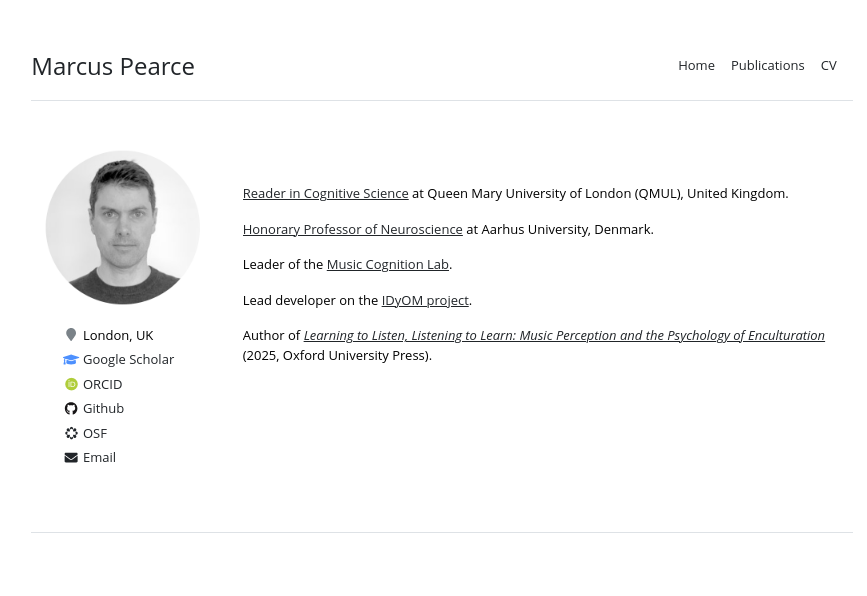
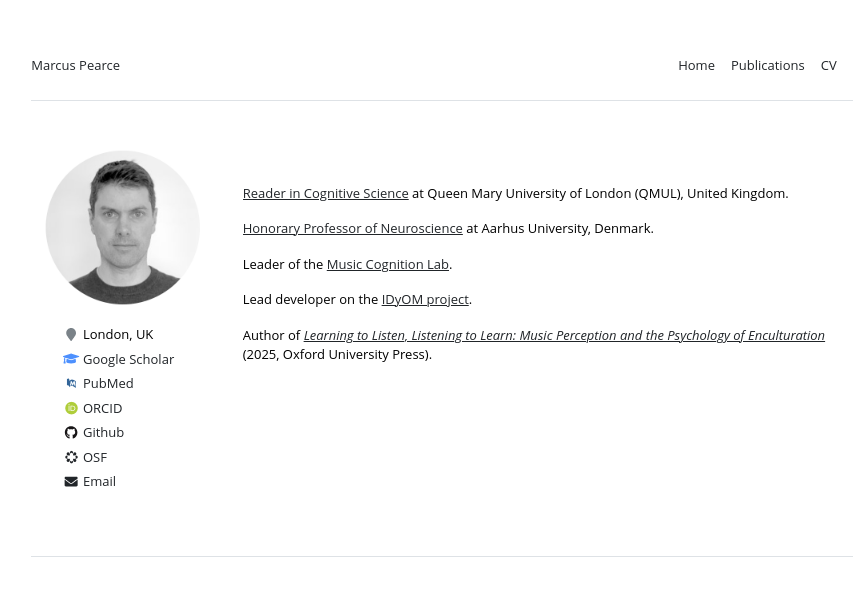
Before and after one commit to mtpearce/mtpearce.github.io, a Jekyll site: the page built from index.md, in a window 1280 px wide. Shown: the top 596 px of the page, without its empty margins (198-1065 px from the left). Built offline with Jekyll 4.4.1, drawn with Linux system fonts in a browser that asks for light colours; some web fonts are replaced.

Commit message:
Update home page

```diff
--- a/_includes/header.html
+++ b/_includes/header.html
@@ -1,7 +1,8 @@
 <header class="d-flex flex-column flex-md-row align-items-center pb-3 mb-5 border-bottom">
   <div>
     <a href="{{ site.github.url }}/" class="d-flex align-items-center text-decoration-none">
-      <span style='font-family:"Open Sans" font-weight:300' class="fs-4">{{ site.title }}</span>
+      <span style='font-family:"Open Sans" font-weight:300'>{{ site.title }}</span>
+      <!-- class = "fs-4 fw-bold" -->
     </a>
   </div>
   <nav class="d-inline-flex mt-2 mt-md-0 ms-md-auto">
--- a/_layouts/home.html
+++ b/_layouts/home.html
@@ -11,7 +11,7 @@ layout: default
       <ul class="social-icons">
         <li><i class="fa fa-map-marker fa-fw" aria-hidden="true"></i> London, UK</li>
         <li><a href="https://scholar.google.co.uk/citations?user=UImWMekAAAAJ"><i class="fas fa-graduation-cap fa-fw"></i> Google Scholar</a>
-        <!-- <li><a href="https://pubmed.ncbi.nlm.nih.gov/?term=marcus+pearce&sort=date&sort_order=desc"><i class="ai ai-pubmed ai-fw"></i> PubMed</a></li>-->
+        <li><a href="https://pubmed.ncbi.nlm.nih.gov/?term=marcus+pearce&sort=date&sort_order=desc"><i class="ai ai-pubmed ai-fw"></i> PubMed</a></li>
         <!-- <li><a href="https://www.scopus.com/authid/detail.uri?authorId=8674558800"><i class="ai ai-scopus ai-fw"></i> Scopus</a></li>-->
         <li><a href="https://orcid.org/0000-0002-1282-431X"><i class="ai ai-orcid ai-fw"></i> ORCID</a></li>
         <li><a href="https://github.com/mtpearce"><i class="fab fa-fw fa-github" aria-hidden="true"></i> Github</a></li>
```
